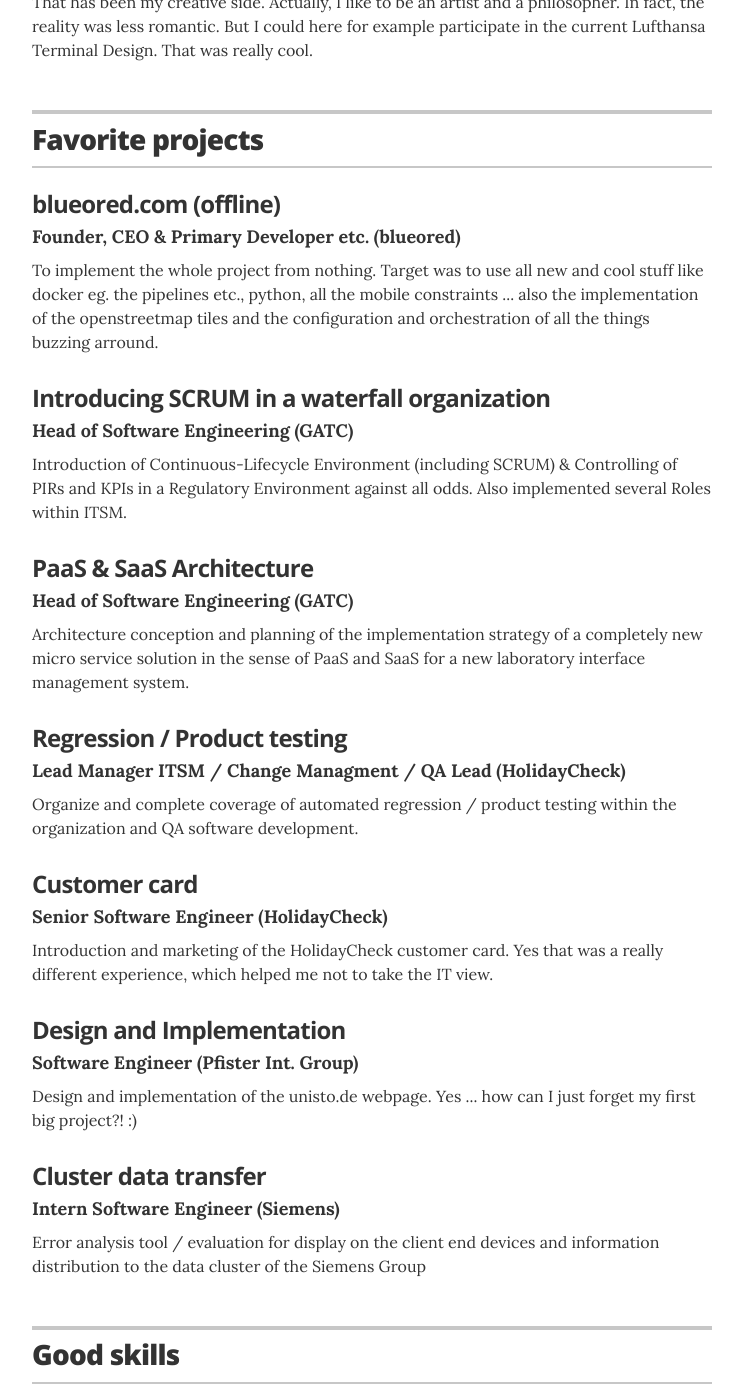
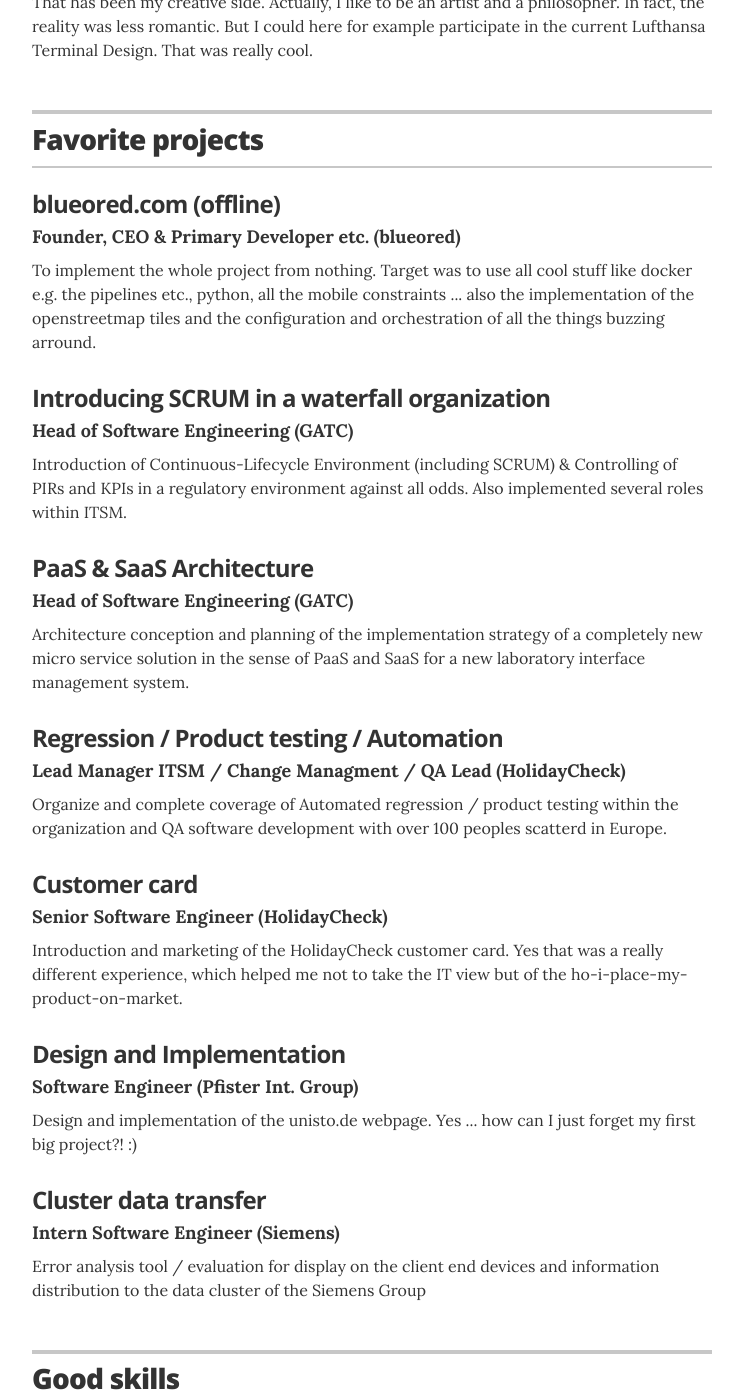
Before and after one commit to borishager/borishager.github.io, a Jekyll site: the page built from index.html, in a window 1280 px wide and 1400 px high, scrolled down 1484 px. Shown: the whole window, without its empty margins (268-1011 px from the left). Built offline with Jekyll 4.4.1, drawn with Linux system fonts in a browser that asks for light colours.

Commit message:
Update projects.yml

```diff
--- a/_data/projects.yml
+++ b/_data/projects.yml
@@ -3,12 +3,12 @@
 # blueored.com
 - project: blueored.com (offline)
   role: Founder, CEO & Primary Developer etc. (blueored)
-  description: To implement the whole project from nothing. Target was to use all new and cool stuff like docker eg. the pipelines etc., python, all the mobile constraints ... also the implementation of the openstreetmap tiles and the configuration and orchestration of all the things buzzing arround.
+  description: To implement the whole project from nothing. Target was to use all cool stuff like docker e.g. the pipelines etc., python, all the mobile constraints ... also the implementation of the openstreetmap tiles and the configuration and orchestration of all the things buzzing arround.
 
 # Introducing SCRUM
 - project: Introducing SCRUM in a waterfall organization
   role: Head of Software Engineering (GATC)
-  description: Introduction of Continuous-Lifecycle Environment (including SCRUM) & Controlling of PIRs and KPIs in a Regulatory Environment against all odds. Also implemented several Roles within ITSM.
+  description: Introduction of Continuous-Lifecycle Environment (including SCRUM) & Controlling of PIRs and KPIs in a regulatory environment against all odds. Also implemented several roles within ITSM.
 
 # Paas & Saas
 - project: PaaS & SaaS Architecture
@@ -16,14 +16,14 @@
   description: Architecture conception and planning of the implementation strategy of a completely new micro service solution in the sense of PaaS and SaaS for a new laboratory interface management system.
 
  # Testing
-- project: Regression / Product testing
+- project: Regression / Product testing / Automation
   role: Lead Manager ITSM / Change Managment / QA Lead (HolidayCheck)
-  description: Organize and complete coverage of automated regression / product testing within the organization and QA software development.
+  description: Organize and complete coverage of Automated regression / product testing within the organization and QA software development with over 100 peoples scatterd in Europe.
 
  # Marketing
 - project: Customer card
   role: Senior Software Engineer (HolidayCheck)
-  description: Introduction and marketing of the HolidayCheck customer card. Yes that was a really different experience, which helped me not to take the IT view.
+  description: Introduction and marketing of the HolidayCheck customer card. Yes that was a really different experience, which helped me not to take the IT view but of the ho-i-place-my-product-on-market.
 
   # Web
 - project: Design and Implementation
```
